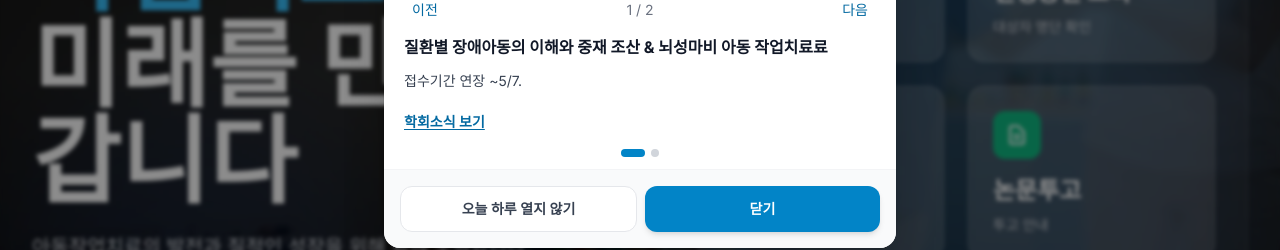
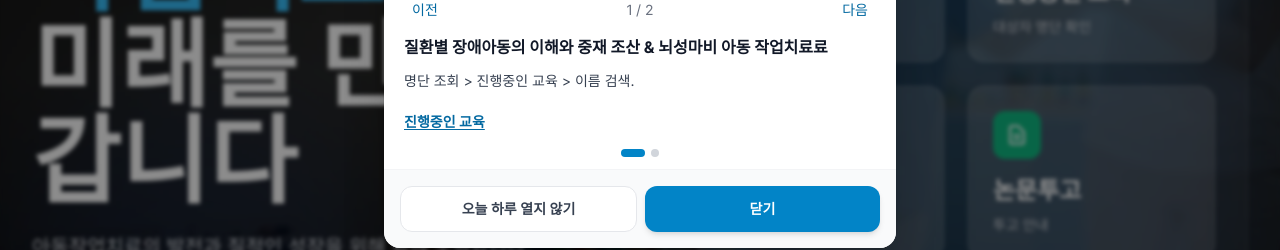
Before and after one commit to hamhyeonggwang/ksotcs, a Next.js app: page / in a window 1280 px wide. Shown: the part 326-576 px from the top of the page. Built offline with nearby package versions, Linux system fonts and the light colour scheme; no server answers; the database is empty.

Commit message:
Update NoticePopup.tsx

```diff
--- a/components/NoticePopup.tsx
+++ b/components/NoticePopup.tsx
@@ -31,13 +31,13 @@ export const NOTICE_POPUP_ITEMS: NoticeItem[] = [
     id: 'NOTICE_01',
     title: '질환별 장애아동의 이해와 중재 조산 & 뇌성마비 아동 작업치료료',
     body:
-      '접수기간 연장 ~5/7.',
+      '명단 조회 > 진행중인 교육 > 이름 검색.',
     href: '/news',
-    linkLabel: '학회소식 보기',
+    linkLabel: '진행중인 교육',
   },
   {
     id: 'NOTICE_02',
-    title: '학회 홈페이지 이용안내',
+    title: '(접수중)작업수행 기반 효과적인 부모상담 기법과 사례: 작업수행코칭(OPC)모델 중심으로',
     body:
     '교육관련 접수는 교육센터 페이지를 참고하세요요.',
 
```
